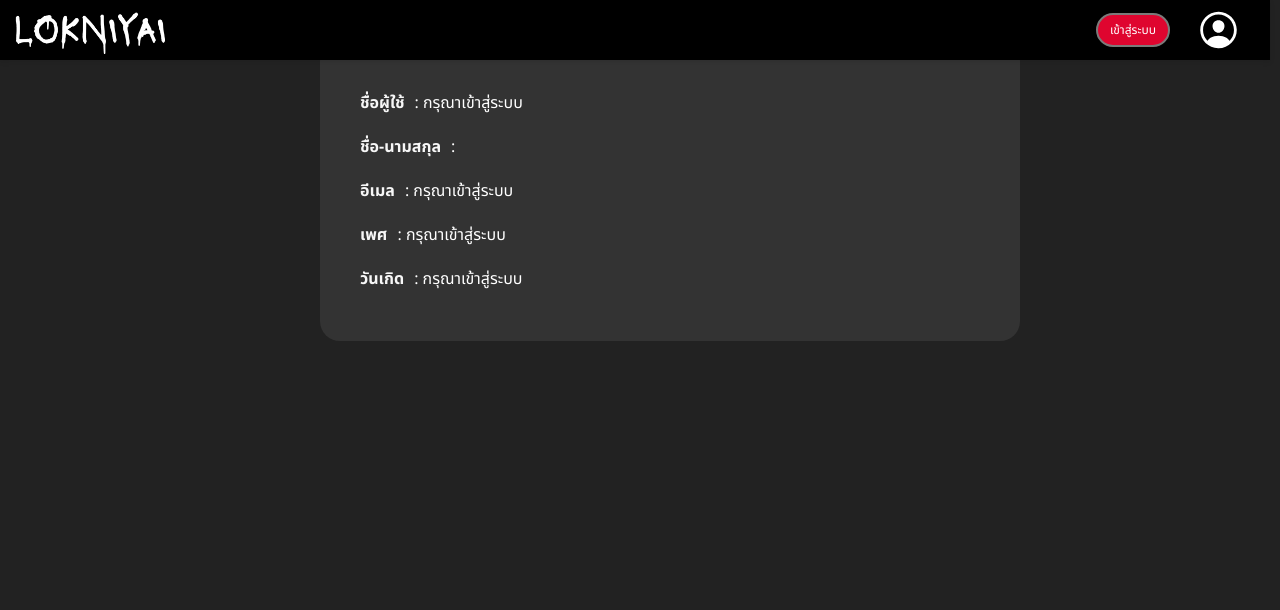
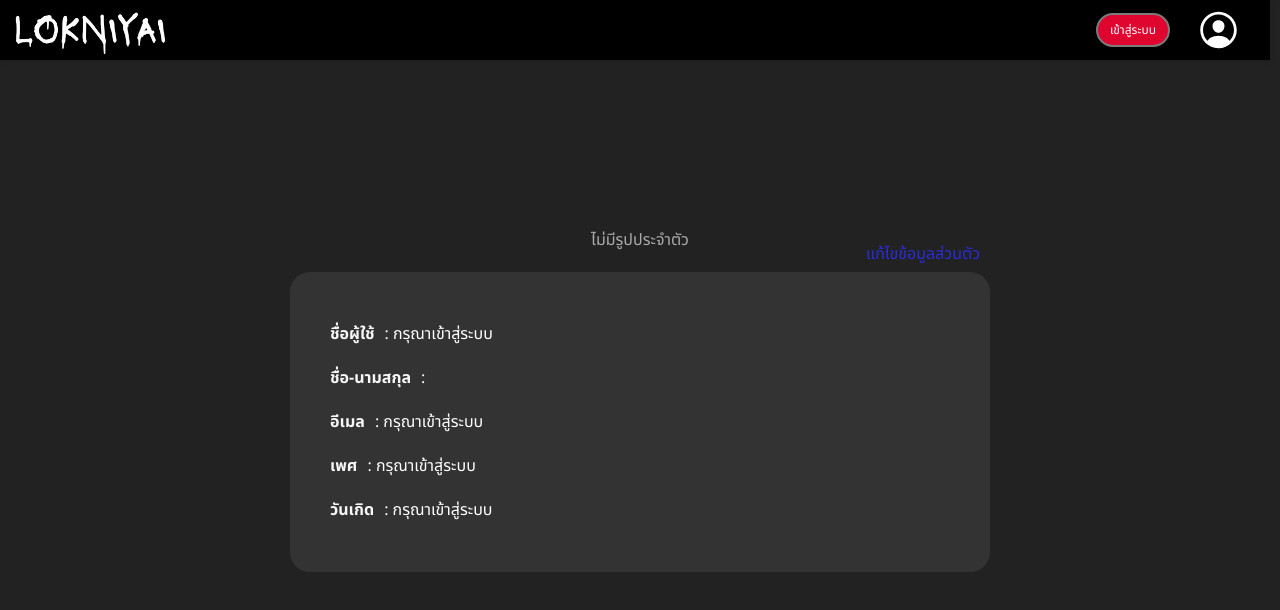
Before and after one commit to jammy11/SA-67-NOVEL, a React (Vite) app in the folder Novel/frontend/: page /profile in a window 1280 px wide. Shown: the top 610 px of the page. Built offline with nearby package versions, Linux system fonts and the light colour scheme.

Commit message:
แก้ น่าจะหายแล้วมั้ง

```diff
--- a/Novel/frontend/src/compronents/Pubblic_components/header.tsx
+++ b/Novel/frontend/src/compronents/Pubblic_components/header.tsx
@@ -7,6 +7,7 @@ import coinImage from '../../assets/coin-50.png';
 import Balance from '../Home_components/showblance';
 import { GetUsersById, UpdateStatusWriterById } from '../../services/https/User/user';
 import { UsersInterface } from '../../interface/profile_interface/IProfile';
+import { IoPersonCircleOutline } from "react-icons/io5";
 
 const TOP: React.FC = () => {
     const [messageApi, contextHolder] = message.useMessage();
@@ -119,12 +120,16 @@ const TOP: React.FC = () => {
                 <Dropdown align="end" onSelect={handleDropdownSelect}>
                     <div className='hindesometing'>
                         <Dropdown.Toggle variant="light" id="dropdown-profile" as="div">
+                            {users?.profile ? (
                             <Image
-                                src={users?.profile}
-                                roundedCircle
-                                alt="profile"
-                                style={{ borderRadius: '100%', width: '45px', height: '45px' }}
+                              src={users.profile}
+                              roundedCircle
+                              alt="profile"
+                              style={{ width: '45px', height: '45px' }}
                             />
+                            ) : (
+                              <IoPersonCircleOutline size={45} color="#aaa" />
+                            )}
                         </Dropdown.Toggle>
                     </div>
                     <Dropdown.Menu>
--- a/Novel/frontend/src/page/Profile/profile.css
+++ b/Novel/frontend/src/page/Profile/profile.css
@@ -1,10 +1,24 @@
 .profile-container {
     background-color: #222;
-    padding: 0; /* ไม่มี padding เพื่อให้เต็มพื้นที่ */
+    padding: 0;
     color: white;
-    width: 100vw; /* กว้างเต็มหน้าจอ */
-    height: 100vh; /* สูงเต็มหน้าจอ */
-    box-sizing: border-box; /* รวม padding ในการคำนวณความกว้าง */
+    width: 100vw;
+    height: 100vh;
+    box-sizing: border-box;
+    display: flex;
+    flex-direction: column;
+    justify-content: center; /* จัดกึ่งกลางตามแนวตั้ง */
+    align-items: center; /* จัดกึ่งกลางตามแนวนอน */
+}
+
+.no-profile-picture {
+    font-size: 16px;
+    color: #aaa;
+    top: 10px; /* Align to the top of the box */
+    left: 10px; /* Align to the left of the box */
+    margin: 0; /* No extra margin */
+    padding: 0; /* No padding around the text */
+    text-align: left; /* Align the text to the left */
 }
 
 .profile-header {
@@ -19,24 +33,27 @@
     border-radius: 50%;
     object-fit: cover;
     overflow: hidden;
-    margin-left: 25%;
-    margin-top: 12%;
+    background-color: #444;
+    display: flex;
+    justify-content: center;
+    align-items: center;
+    margin: 0 auto 20px; /* จัดกึ่งกลางและเพิ่ม margin ด้านล่าง */
 }
 
 .box {
     background-color: #333;
     padding: 40px;
-    border-radius: 20px; /* ลดความโค้งมน */
-    width: 100%; /* ให้เต็มความกว้าง */
+    border-radius: 20px;
+    width: 90%;
     max-width: 700px;
-    height: auto; /* ให้ความสูงปรับตามเนื้อหา */
-    margin: 20 auto; /* จัดกลาง */
+    height: auto;
     position: relative;
-    display: flex; /* ใช้ flexbox */
-    flex-direction: column; /* จัดเรียงตามแนวตั้ง */
-    align-items: flex-start; /* จัดแนวไปทางซ้าย */
-    justify-content: flex-start; /* จัดเรียงจากบนลงล่าง */
-    margin-left: 25%;
+    display: flex;
+    flex-direction: column;
+    align-items: flex-start;
+    justify-content: flex-start;
+    box-sizing: border-box;
+    margin: 0 auto; /* ลบ margin ด้านบนและล่าง แต่ยังคง auto ด้านข้าง */
 }
 
 .item {
@@ -56,14 +73,8 @@
 .editProfile {
     color: rgb(43, 43, 219);
     text-decoration: none;
-    position: absolute; /* ตั้งตำแหน่งแบบ absolute */
-    top: -40px; /* ระยะห่างจากด้านบน */
-    right: 20px; /* ระยะห่างจากด้านขวา */
-    z-index: 10; /* เพิ่ม z-index เพื่อให้แน่ใจว่ามันอยู่ด้านบน */
+    position: absolute;
+    top: -30px; /* ปรับระยะห่างจากด้านบน */
+    right: 10px;
+    z-index: 10;
 }
-
-.no-profile-picture {
-    font-size: 14px;
-    color: #aaa;
-    text-align: left;
-}
```
Also changed, not shown: 1 other file (tests, documents, lock files or other folders).
